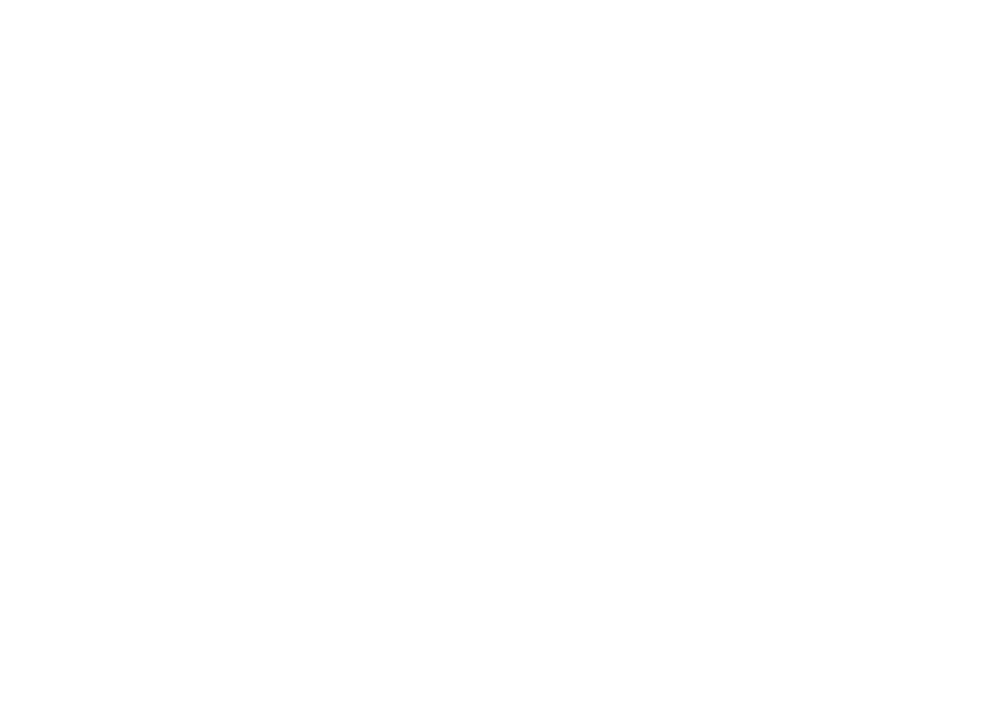
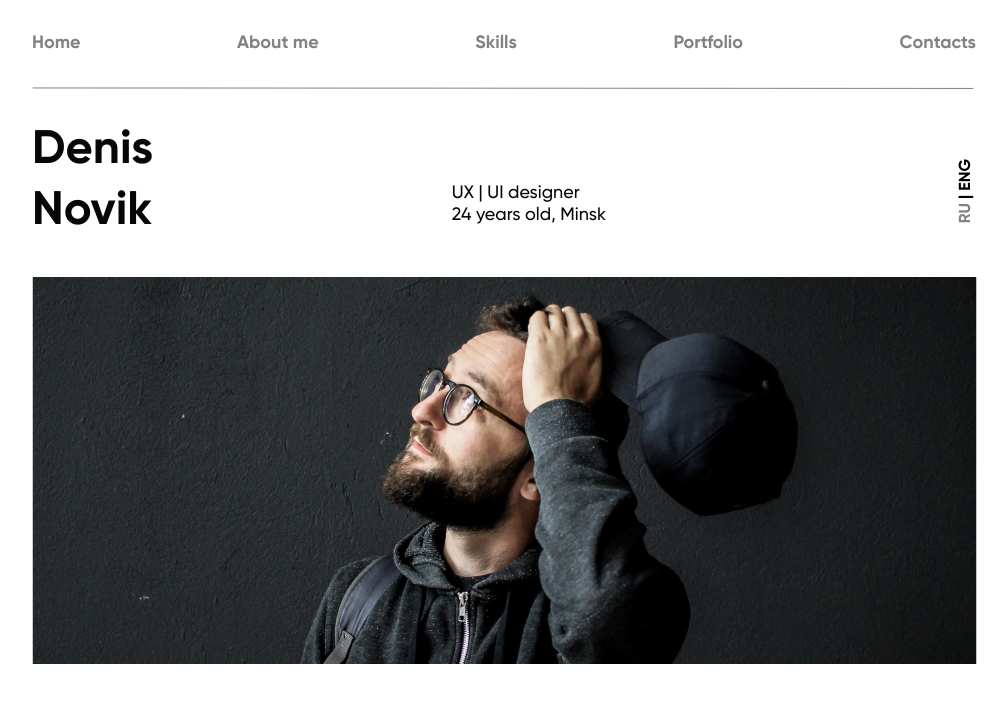
Before and after one commit to Screamo95/designer_24, a plain HTML site: page index.html in a window 1280 px wide. Shown: the whole page, without its empty margins (136-1144 px from the left). Drawn offline with Linux system fonts and the light colour scheme.

Commit message:
add header

```diff
--- a/index.html
+++ b/index.html
@@ -10,7 +10,25 @@
 </head>
 <body>
 
-
+  <!-- Header -->
+  <header class="header">
+    <div class="header__container">
+      <div class="header__nav">
+        <a href="#" class="header__nav-link">Home</a>
+        <a href="#" class="header__nav-link">About me</a>
+        <a href="#" class="header__nav-link">Skills</a>
+        <a href="#" class="header__nav-link">Portfolio</a>
+        <a href="#" class="header__nav-link">Contacts</a>
+      </div>
+      <img src="img/header_line.svg" class="header__line"></img>
+      <div class="header__content">
+        <h1 class="header__content-title">Denis Novik</h1>
+        <p class="header__content-txt">UX | UI designer <br> 24 years old, Minsk</p>
+        <h5 class="header__content-lang"><a href="#" class="header__content-lang_passive">RU</a> | ENG</h5>
+      </div>
+      <img src="img/header_photo.png" class="header-photo">
+    </div>
+  </header>
 
   <script src="js/scripts.js"></script>
 
--- a/styles/style.css
+++ b/styles/style.css
@@ -8,3 +8,66 @@
   --medium: Gil-medium;
   --bold: Gil-bold;
 }
+
+/* Header */
+.header {
+  padding-bottom: 104px;
+  padding-top: 33px;
+}
+.header__container {
+  max-width: 944px;
+  margin: 0 auto;
+}
+.header__nav {
+  display: flex;
+  justify-content: space-between;
+  margin-bottom: 36px;
+}
+.header__nav-link {
+  font-family: var(--bold);
+  font-size: 18px;
+  color: #828282;
+  text-decoration: none;
+  cursor: pointer;
+}
+.header__nav-link:hover {
+  color: var(--black);
+}
+.header__line {
+  margin-bottom: 25px;
+}
+.header__content {
+  display: flex;
+  justify-content: space-between;
+  margin-bottom: 37px;
+}
+.header__content-title {
+  font-family: var(--bold);
+  font-size: 47px;
+  color: var(--black);
+  max-width: 124px;
+  line-height: 130%;
+}
+.header__content-txt {
+  font-family: var(--medium);
+  font-size: 18px;
+  color: var(--black);
+  margin-top: 64px;
+  line-height: 120%;
+  margin-left: 16px;
+}
+.header__content-lang {
+  transform: rotate(270deg);
+  padding-top: 87px;
+  padding-right: 26px;
+  font-family: var(--bold);
+  font-size: 16px;
+  color: #000;
+}
+.header__content-lang_passive {
+  color: #828282;
+  cursor: pointer;
+  text-decoration: none;
+}
+.header-photo {
+}
```
Also changed, not shown: img/header_line.svg (added), img/header_photo.png (added).
